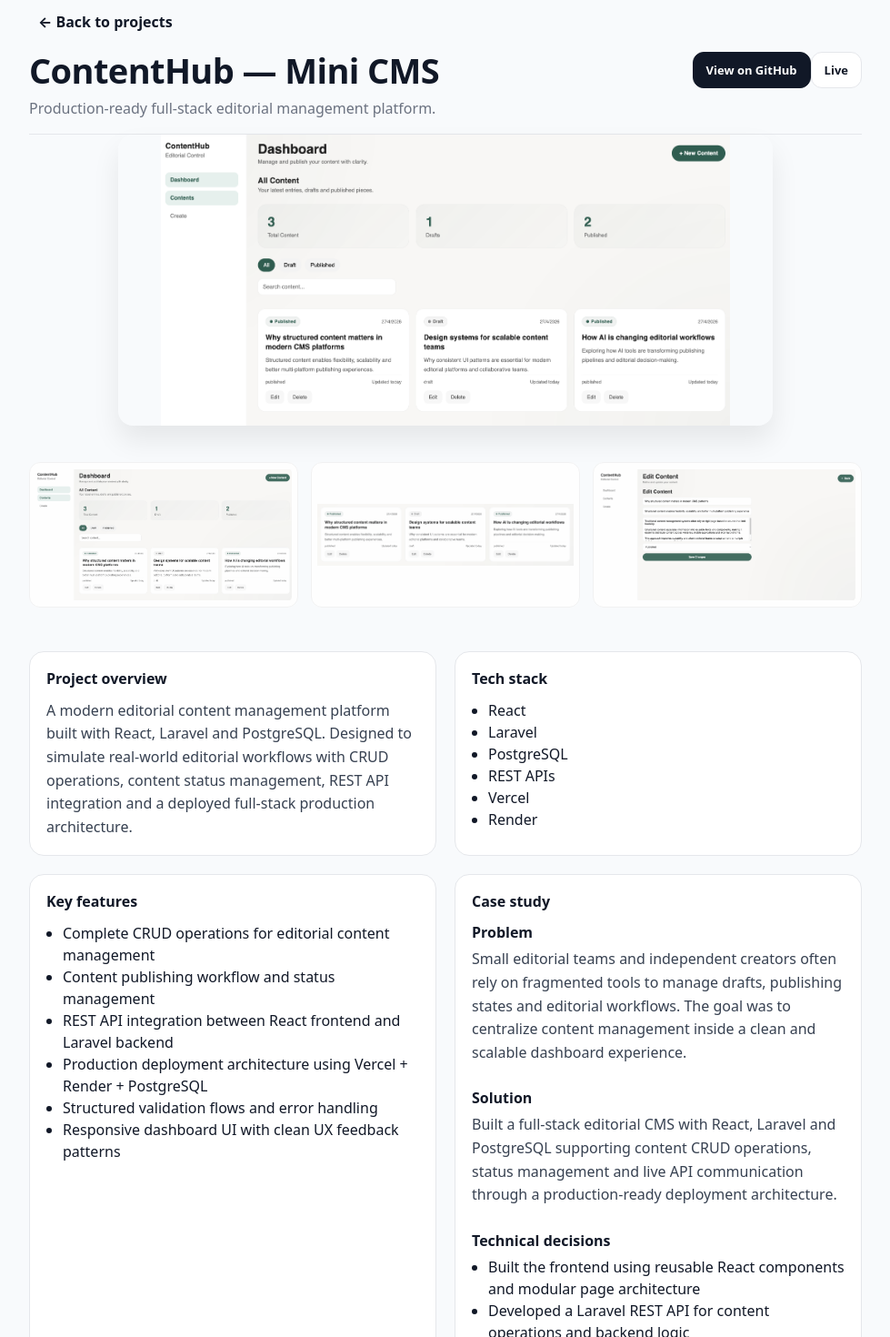
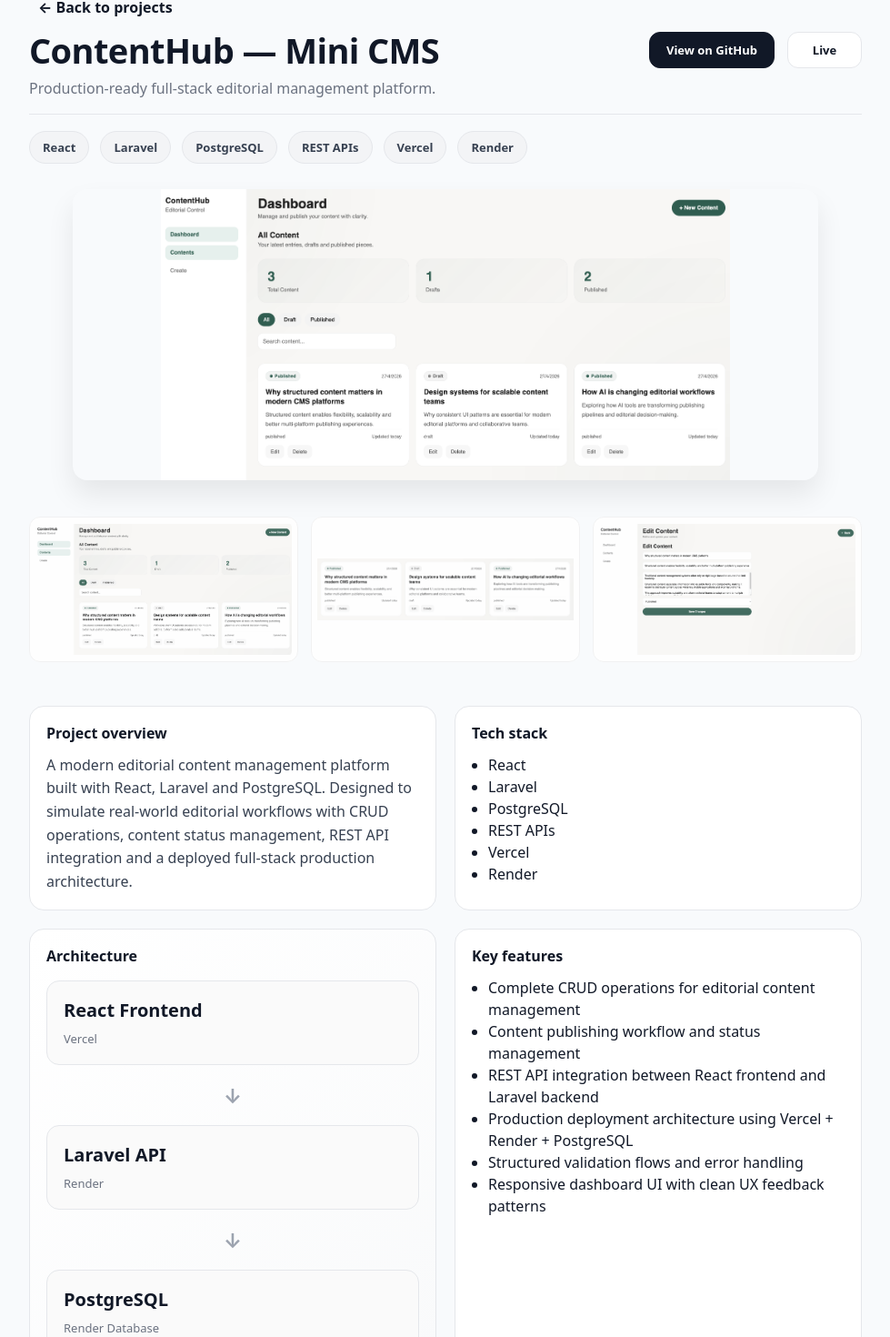
Before and after one commit to claudia-ma/claudia-portfolio, an Angular app: page /projects/minicms in a window 1280 px wide. Shown: the part 118-1588 px from the top of the page at 91% size, without its empty margins (150-1129 px from the left). Built offline with nearby package versions, Linux system fonts and the light colour scheme.

Commit message:
Improve MiniCMS case study and portfolio project detail UI

```diff
--- a/src/app/pages/project-detail/project-detail.component.css
+++ b/src/app/pages/project-detail/project-detail.component.css
@@ -1,7 +1,7 @@
 .wrap {
   max-width: 980px;
   margin: 0 auto;
-  padding: 32px 16px;
+  padding: 16px 16px 32px;;
 }
 
 /* Back link */
@@ -9,7 +9,7 @@
   display: inline-flex;
   align-items: center;
   gap: 8px;
-  margin-bottom: 14px;
+  margin-bottom: 8px;
   color: #111827;
   text-decoration: none;
   font-weight: 700;
@@ -48,18 +48,18 @@
   line-height: 1.5;
 }
 
-/* Links */
-.links {
+/* Actions */
+.actions {
   display: flex;
-  gap: 10px;
   align-items: center;
+  gap: 14px;
 }
 
 .btn {
   display: inline-flex;
   align-items: center;
   justify-content: center;
-  padding: 10px 14px;
+  padding: 10px 18px;
   border-radius: 12px;
   border: 1px solid #111827;
   background: #111827;
@@ -84,6 +84,7 @@
   background: #fff;
   color: #111827;
   border-color: #e5e7eb;
+  min-width: 82px;
 }
 
 .btn.ghost:hover {
@@ -186,7 +187,7 @@
   display: grid;
   grid-template-columns: repeat(3, 1fr);
   gap: 14px;
-  margin: margin: 20px 0 30px;
+  margin: 20px 0 30px;
   align-items: center;
 }
 
@@ -211,7 +212,7 @@
 
 .hero-image {
   width: 100%;
-  max-width: 720px;
+  max-width: 820px;
   max-height: 320px;
   object-fit: contain;
   border-radius: 16px;
@@ -236,3 +237,83 @@
   display: block;
   margin-bottom: 6px;
 }
+
+/* Quick metrics */
+
+.metrics-strip {
+  display: flex;
+  flex-wrap: wrap;
+  gap: 12px;
+  margin: 18px 0 28px;
+}
+
+.metrics-strip span {
+  padding: 8px 14px;
+  border-radius: 999px;
+  background: #f3f4f6;
+  color: #374151;
+  font-size: 13px;
+  font-weight: 700;
+  border: 1px solid #e5e7eb;
+  transition:
+    background 0.18s ease,
+    transform 0.18s ease,
+    border-color 0.18s ease;
+}
+
+.metrics-strip span:hover {
+  background: #e5e7eb;
+  border-color: #d1d5db;
+  transform: translateY(-1px);
+}
+
+/* Architecture */
+
+.architecture-card {
+  background: linear-gradient(135deg, #ffffff, #f9fafb);
+}
+
+.architecture-flow {
+  display: flex;
+  flex-direction: column;
+  gap: 10px;
+  margin-top: 4px;
+}
+
+.arch-node {
+  padding: 18px;
+  border-radius: 14px;
+  border: 1px solid #e5e7eb;
+  background: #fafafa;
+
+  transition:
+    transform 0.18s ease,
+    box-shadow 0.18s ease,
+    border-color 0.18s ease;
+}
+
+.arch-node:hover {
+  transform: translateY(-2px);
+  border-color: #d1d5db;
+  box-shadow: 0 8px 18px rgba(0,0,0,0.06);
+}
+
+.arch-node strong {
+  display: block;
+  color: #111827;
+  font-size: 20px;
+  margin-bottom: 6px;
+}
+
+.arch-node span {
+  color: #6b7280;
+  font-size: 13px;
+}
+
+.arch-arrow {
+  text-align: center;
+  color: #9ca3af;
+  font-size: 22px;
+  font-weight: 700;
+  margin: 8px 0;
+}
--- a/src/app/pages/project-detail/project-detail.component.html
+++ b/src/app/pages/project-detail/project-detail.component.html
@@ -33,6 +33,13 @@
     </div>
   </header>
 
+  <!-- QUICK METRICS -->
+<section class="metrics-strip">
+  <span *ngFor="let tech of p.stack">
+    {{ tech }}
+  </span>
+</section>
+
   <!-- HERO -->
   <div class="hero-wrapper" *ngIf="p.image">
     <img
@@ -67,6 +74,32 @@
         <li *ngFor="let tech of p.stack">{{ tech }}</li>
       </ul>
     </article>
+
+    <!-- Architecture -->
+    <article class="card architecture-card" *ngIf="p.id === 'minicms'">
+    <h3>Architecture</h3>
+
+    <div class="architecture-flow">
+     <div class="arch-node">
+      <strong>React Frontend</strong>
+      <span>Vercel</span>
+     </div>
+
+    <div class="arch-arrow">↓</div>
+
+    <div class="arch-node">
+      <strong>Laravel API</strong>
+      <span>Render</span>
+    </div>
+
+    <div class="arch-arrow">↓</div>
+
+    <div class="arch-node">
+      <strong>PostgreSQL</strong>
+      <span>Render Database</span>
+    </div>
+   </div>
+  </article>
 
     <!-- Features -->
     <article class="card">
```
